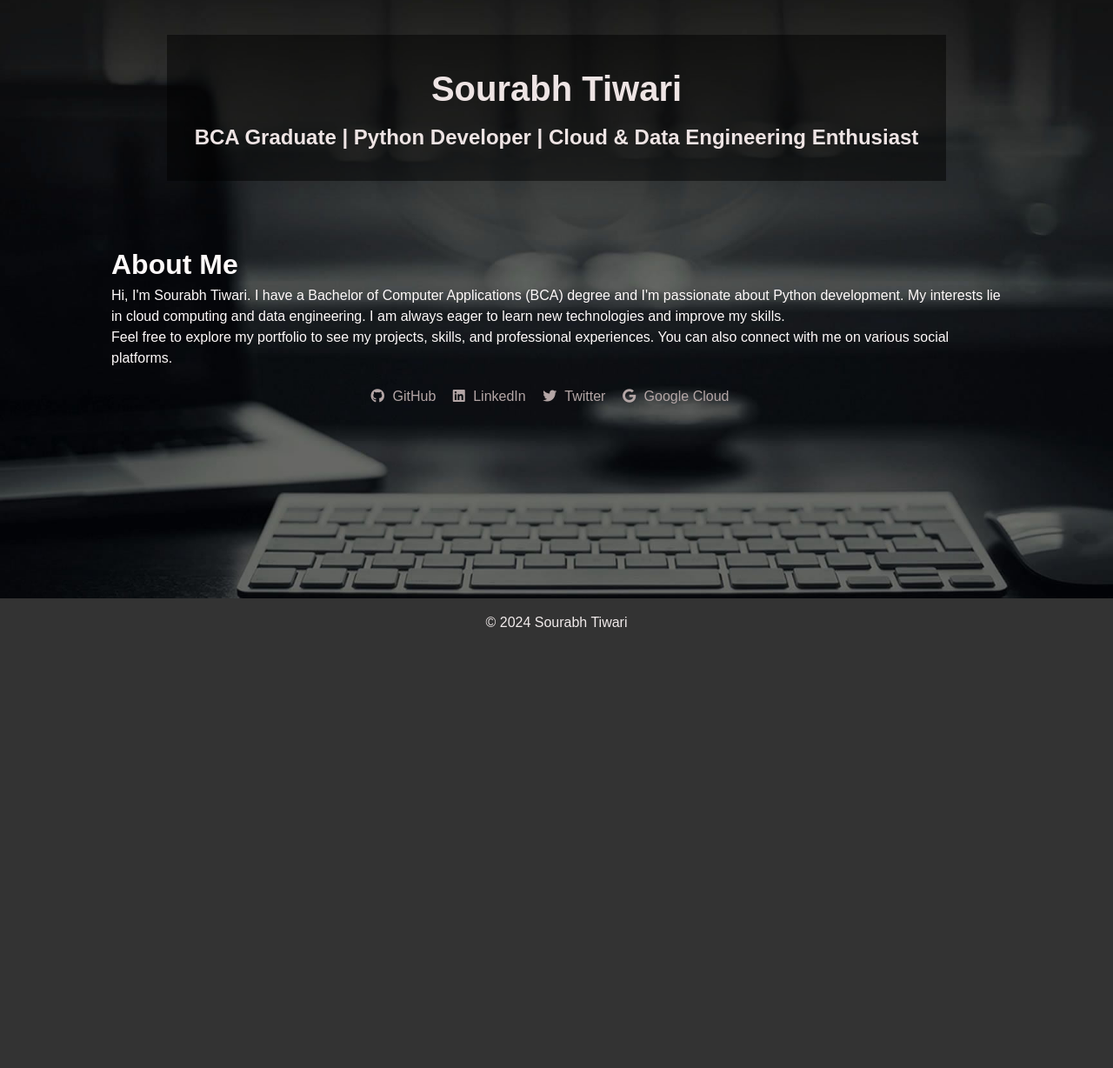
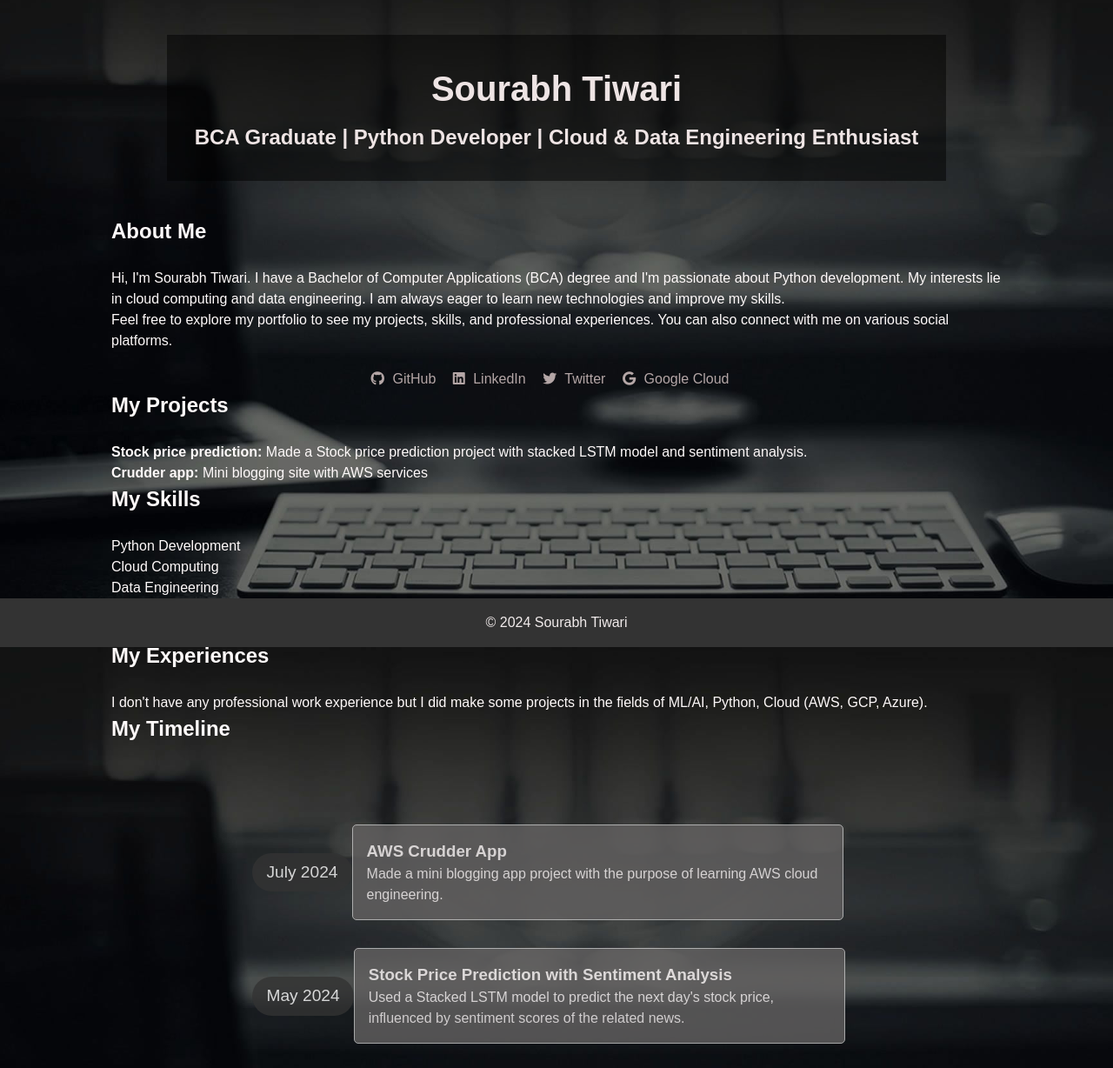
Before and after one commit to Sourabh7iwari/MyPortfolio, a Flask app: page /about in a window 1280 px wide. Shown: the part 56-1284 px from the top of the page at 87% size. Before the commit the page ends 777 px from the top, so only its background shows below. Run offline with Flask 3, Linux system fonts and the light colour scheme.

Commit message:
converted multi pages portifolio into single page portfolio

```diff
--- a/templates/base.html
+++ b/templates/base.html
@@ -3,7 +3,7 @@
 <head>
     <meta charset="UTF-8">
     <meta name="viewport" content="width=device-width, initial-scale=1.0">
-    <title>{% block title %}My Portfolio{% endblock %}</title>
+    <title>Sourabh Tiwari - Portfolio</title>
     <link rel="stylesheet" href="{{ url_for('static', filename='styles.css') }}">
     <link rel="stylesheet" href="https://cdnjs.cloudflare.com/ajax/libs/font-awesome/6.0.0-beta3/css/all.min.css">
 </head>
@@ -12,12 +12,12 @@
         <div class="container">
             <nav>
                 <ul>
-                    <li><a href="{{ url_for('home') }}">Home</a></li>
-                    <li><a href="{{ url_for('about') }}">About</a></li>
-                    <li><a href="{{ url_for('projects') }}">Projects</a></li>
-                    <li><a href="{{ url_for('skills') }}">Skills</a></li>
-                    <li><a href="{{ url_for('experiences') }}">Experiences</a></li>
-                    <li><a href="{{ url_for('timeline') }}">Timeline</a></li>
+                    <li><a href="#home">Home</a></li>
+                    <li><a href="#about">About</a></li>
+                    <li><a href="#projects">Projects</a></li>
+                    <li><a href="#skills">Skills</a></li>
+                    <li><a href="#experiences">Experiences</a></li>
+                    <li><a href="#timeline">Timeline</a></li>
                 </ul>
                 <div class="header-social-links">
                     <a href="https://github.com/Sourabh7iwari" target="_blank"><i class="fab fa-github"></i></a>
@@ -28,19 +28,115 @@
             </nav>
         </div>
     </header>
-    <div class="hero">
+
+    <section id="home" class="hero">
         <div class="hero-content">
             <h1>Sourabh Tiwari</h1>
             <h2>BCA Graduate | Python Developer | Cloud & Data Engineering Enthusiast</h2>
         </div>
-    </div>
-    <main class="container">
-        {% block content %}{% endblock %}
-    </main>
+    </section>
+
+    <section id="about" class="section-content">
+        <span id="about-anchor" class="offset-helper"></span>
+        <div class="container">
+            <h1>About Me</h1><br>
+            <p>Hi, I'm Sourabh Tiwari. I have a Bachelor of Computer Applications (BCA) degree and I'm passionate about Python development. My interests lie in cloud computing and data engineering. I am always eager to learn new technologies and improve my skills.</p>
+            <p>Feel free to explore my portfolio to see my projects, skills, and professional experiences. You can also connect with me on various social platforms.</p>
+            <div class="about-social-links">
+                <a href="https://github.com/Sourabh7iwari" target="_blank"><i class="fab fa-github"></i> GitHub</a>
+                <a href="https://www.linkedin.com/in/sourabhtiwari/" target="_blank"><i class="fab fa-linkedin"></i> LinkedIn</a>
+                <a href="https://x.com/Sourabh7iwari" target="_blank"><i class="fab fa-twitter"></i> Twitter</a>
+                <a href="https://www.cloudskillsboost.google/public_profiles/064c9b0f-8c85-49be-8d60-ce21bd62d002" target="_blank"><i class="fab fa-google"></i> Google Cloud</a>
+            </div>
+        </div>
+    </section>
+
+    <section id="projects" class="section-content">
+        <span id="projects-anchor" class="offset-helper"></span>
+        <div class="container">
+            <h1>My Projects</h1><br>
+            <ul>
+                <li><strong>Stock price prediction:</strong> Made a Stock price prediction project with stacked LSTM model and sentiment analysis.</li>
+                <li><strong>Crudder app:</strong> Mini blogging site with AWS services</li>
+            </ul>
+        </div>
+    </section>
+
+    <section id="skills" class="section-content">
+        <span id="skills-anchor" class="offset-helper"></span>
+        <div class="container">
+            <h1>My Skills</h1><br>
+            <ul>
+                <li>Python Development</li>
+                <li>Cloud Computing</li>
+                <li>Data Engineering</li>
+                <li>Web Development</li>
+                <li>Database Management</li>
+            </ul>
+        </div>
+    </section>
+
+    <section id="experiences" class="section-content">
+        <span id="experiences-achor" class="offset-helper"></span>
+        <div class="container">
+            <h1>My Experiences</h1><br>
+            <ul>
+                <li>I don't have any professional work experience but I did make some projects in the fields of ML/AI, Python, Cloud (AWS, GCP, Azure).</li>
+            </ul>
+        </div>
+    </section>
+
+    <section id="timeline" class="section-content">
+        <span id="timeline-anchor" class="offset-helper"></span>
+        <div class="container">
+            <h1>My Timeline</h1><br>
+            <div class="timeline">
+                <div class="timeline-container">
+                    <div class="timeline-item">
+                        <div class="timeline-date">July 2024</div>
+                        <div class="timeline-content">
+                            <h3>AWS Crudder App</h3>
+                            <p>Made a mini blogging app project with the purpose of learning AWS cloud engineering.</p>
+                        </div>
+                    </div>
+                    <div class="timeline-item">
+                        <div class="timeline-date">May 2024</div>
+                        <div class="timeline-content">
+                            <h3>Stock Price Prediction with Sentiment Analysis</h3>
+                            <p>Used a Stacked LSTM model to predict the next day's stock price, influenced by sentiment scores of the related news.</p>
+                        </div>
+                    </div>
+                </div>
+            </div>
+        </div>
+    </section>
+
     <footer>
         <div class="container">
             <p>&copy; 2024 Sourabh Tiwari</p>
         </div>
     </footer>
+    <script>
+        document.addEventListener("DOMContentLoaded", function () {
+          const heroHeight = 300; // Adjust this value to match the height of your fixed hero
+
+          // Select all anchor links that start with '#'
+          document.querySelectorAll("a[href^='#']").forEach(anchor => {
+            anchor.addEventListener("click", function (e) {
+              e.preventDefault(); // Prevent the default anchor click behavior
+
+              const target = document.querySelector(this.getAttribute("href")); // Get the target section
+              const offsetPosition = target.offsetTop - heroHeight; // Calculate offset
+
+              // Smooth scroll to the calculated position
+              window.scrollTo({
+                top: offsetPosition,
+                behavior: "smooth"
+              });
+            });
+          });
+        });
+      </script>
+
 </body>
 </html>
```
